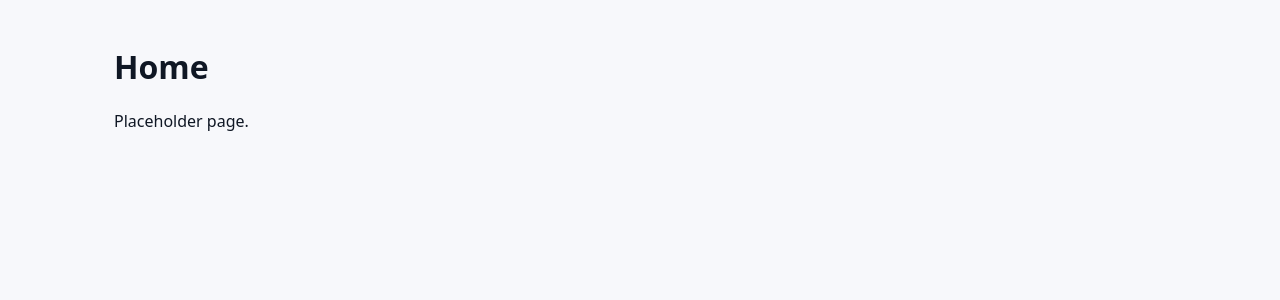
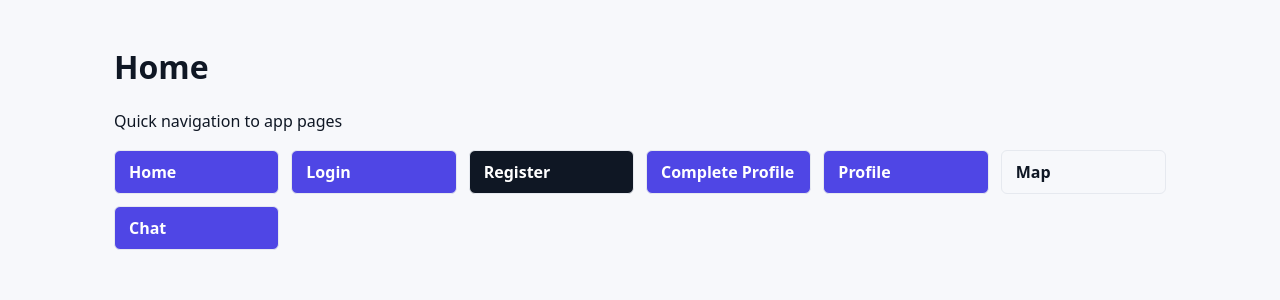
Before and after one commit to pancakecloud/psdc, a React (Vite) app: page / in a window 1280 px wide. Shown: the top 300 px of the page. Built offline with nearby package versions, Linux system fonts and the light colour scheme; no server answers; a web font is replaced by a local one.

Commit message:
added nav buttons on home page

```diff
--- a/src/pages/Home.tsx
+++ b/src/pages/Home.tsx
@@ -1,8 +1,20 @@
+import { Link } from 'react-router-dom'
+
 export default function Home() {
   return (
     <div className="container" style={{ padding: 24 }}>
       <h1>Home</h1>
-      <p>Placeholder page.</p>
+      <p>Quick navigation to app pages</p>
+
+      <div style={{ display: 'grid', gap: 12, gridTemplateColumns: 'repeat(auto-fit, minmax(160px, 1fr))', marginTop: 18 }}>
+        <Link to="/" className="btn">Home</Link>
+        <Link to="/login" className="btn">Login</Link>
+        <Link to="/register" className="btn secondary">Register</Link>
+        <Link to="/complete-profile" className="btn">Complete Profile</Link>
+        <Link to="/profile" className="btn">Profile</Link>
+        <Link to="/map" className="btn ghost">Map</Link>
+        <Link to="/chat" className="btn">Chat</Link>
+      </div>
     </div>
-  );
+  )
 }
```
